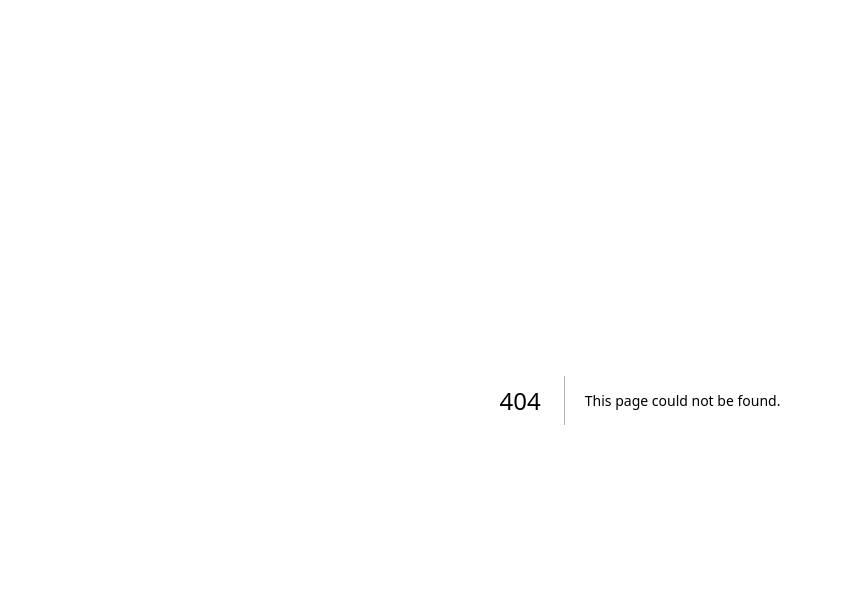
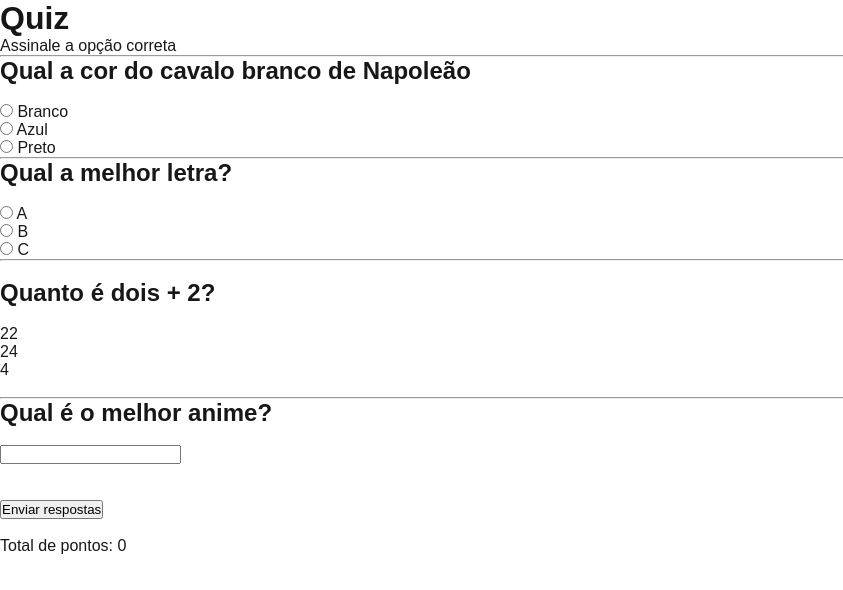
Before and after one commit to amandaverniz/react, a Next.js app: page /quiz in a window 1280 px wide. Before the commit this address had no page. Shown: the top 590 px of the page, without its empty margins (0-843 px from the left). Built offline with nearby package versions, Linux system fonts and the light colour scheme.

Commit message:
css para selecionar
página de css e usando array para que quando a resposta fique como "selecionada", mesmo sem o checkbox ou bolinha

```diff
--- /dev/null
+++ b/app/quiz/page.js
@@ -0,0 +1,89 @@
+'use client'
+
+import { useState } from "react";
+import "./quiz.css"
+
+function Quiz() {
+
+const [ p1, alteraP1 ] = useState(0)
+const [p2, alteraP2] = useState(0)
+const [p3, alteraP3] = useState(0)
+const [p4, alteraP4] = useState("")
+const [ total, alteraTotal] = useState(0)
+
+const [ selecionado, alteraSelecionado] = useState (["", "", ""])
+
+
+function calculaTotal(){
+    alteraTotal(p1+p2+p3)
+    if(p4 == "One Piece"){
+       alteraTotal(total+1)
+    }
+}
+
+    return (
+        <div>
+
+            <h1>Quiz</h1>
+            <p>Assinale a opção correta</p>
+
+            <hr/>
+
+            <h2> Qual a cor do cavalo branco de Napoleão</h2>
+            <br/>
+
+            <label> <input name="p1" type= "radio" onChange={ ()=> alteraP1(1)  }/> Branco</label>
+            <br/>
+            <label> <input name="p1" type= "radio" onChange={ ()=> alteraP1(0)  }/> Azul</label>
+            <br/>
+            <label> <input name="p1" type= "radio" onChange={ ()=> alteraP1(0)  }/> Preto</label>
+            <br/>
+            <hr/>
+
+            <h2> Qual a melhor letra?</h2>
+            <br/>
+
+            <label> <input name="p2" type= "radio"onChange={ ()=> alteraP2(1)} /> A</label>
+            <br/>
+            <label> <input name="p2" type= "radio"onChange={ ()=> alteraP2(0)  } /> B</label>
+            <br/>
+            <label> <input name="p2" type= "radio" onChange={ ()=> alteraP2(0)  }/> C</label>
+
+            <br/>
+            <hr/>
+            <br/>
+
+            <h2> Quanto é dois + 2?</h2>
+            <br/>
+                                                {/* duas chaves: do onClick e da função de seta */}
+            <p className={selecionado[0]} onClick={()=> {alteraP3(0); alteraSelecionado(["selecionado", "", ""])}}>22</p>
+
+            <p className={selecionado[1]} onClick={()=> {alteraP3(0); alteraSelecionado(["", "selecionado", ""])}}>24</p>
+
+            <p className={selecionado[2]} onClick={()=>{alteraP3(1); alteraSelecionado(["", "", "selecionado"])}}>4</p>
+
+
+            <br/>
+            <hr/>
+
+            <h2> Qual é o melhor anime?</h2>
+            <br/>
+
+            <label> <input onChange={ (e)=> alteraP4(e.target.value)} /> </label>
+            <br/>
+            <br/>
+            <br/>
+
+            <button onClick={()=> calculaTotal()}>Enviar respostas</button>
+            <br/>
+            <br/>
+            <p>Total de pontos: {total} </p>
+
+
+
+        </div>
+
+     );
+}
+
+export default Quiz;
--- /dev/null
+++ b/app/quiz/quiz.css
@@ -0,0 +1,5 @@
+.selecionado{
+    color: blue;
+    border: 1px solid gray;
+    padding: 7px;
+}
```
